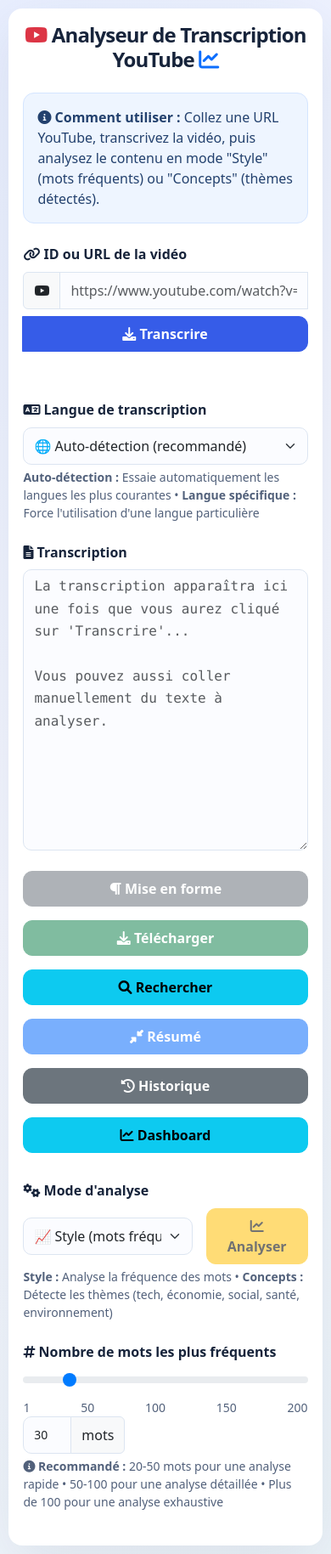
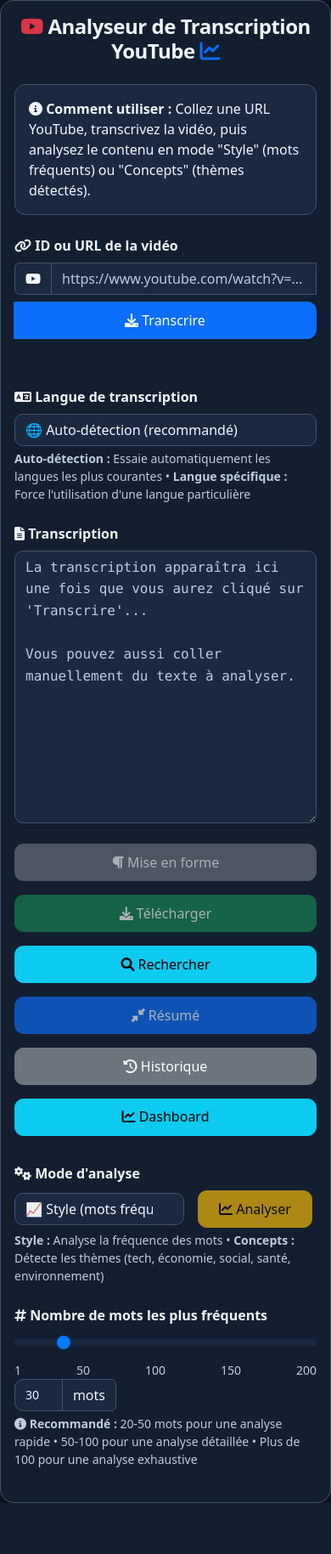
Before and after one commit to gotoo77/yt_transcript, a Flask app: page / in a window 390 px wide. Shown: the whole page at 85% size. After the commit the page ends 1769 px from the top, so only its background shows below. Run offline with Flask 3, Linux system fonts and the light colour scheme; parts of the project's set-up code (start-up, migrations or seed data) failed here and were passed over.

Commit message:
style: shared dark-first responsive workspace tokens

```diff
--- a/src/yt_transcript/static/modern.css
+++ b/src/yt_transcript/static/modern.css
@@ -1,34 +1,75 @@
-/* UI lifting: presentation-only layer; preserve existing element IDs and JS contracts. */
-:root { color-scheme: light; --ui-ink:#17243b; --ui-muted:#52617b; --ui-line:#dce5f1; --ui-accent:#365ce8; --ui-surface:#fff; }
-body { padding:clamp(1rem,3vw,3rem); background:linear-gradient(135deg,#e9efff 0%,#f5f7ff 48%,#edf4f9 100%); color:var(--ui-ink); font-family:system-ui,-apple-system,"Segoe UI",sans-serif; }
-body > .container { max-width:1160px; padding:clamp(1.25rem,3vw,3rem); border:1px solid rgba(255,255,255,.9); border-radius:24px; box-shadow:0 20px 70px rgba(27,47,92,.10); }
-h1 { font-size:clamp(1.6rem,2.7vw,2.35rem); font-weight:750; letter-spacing:-.035em; line-height:1.2; }
-h5 { font-weight:700; }
-.form-label { color:var(--ui-ink); font-weight:650; margin-bottom:.55rem; }
-.form-control,.form-select,.input-group-text { border-color:var(--ui-line); }
-.form-control,.form-select { min-height:44px; background-color:#fbfcff; }
-.form-control:focus,.form-select:focus,.form-range:focus-visible { border-color:var(--ui-accent); box-shadow:0 0 0 .2rem rgba(54,92,232,.14); }
-textarea#transcript-textarea { min-height:260px; font-family:ui-monospace,SFMono-Regular,Consolas,monospace; line-height:1.65; resize:vertical; }
-.btn { min-height:42px; font-weight:600; border-radius:11px; }
-.btn:focus-visible,a:focus-visible { outline:3px solid #365ce8; outline-offset:3px; }
-.btn-primary { background:#365ce8; border-color:#365ce8; }
-.btn-primary:hover { background:#2548c4; border-color:#2548c4; }
-.btn:disabled { opacity:.55; cursor:not-allowed; }
-.alert-info { background:#eef5ff; border-color:#d4e5ff; color:#23416e; border-radius:13px; }
-.text-muted,.form-text { color:var(--ui-muted) !important; }
-#analysis-results,.summary-box,.stats-card,.card { border:1px solid var(--ui-line); border-radius:15px; box-shadow:0 3px 18px rgba(31,55,101,.035); }
-#analysis-results { background:#f7f9fe; overflow-wrap:anywhere; }
-.chart-container { height:clamp(250px,32vw,380px); }
-.search-box { border-radius:12px; border:1px solid var(--ui-line); box-shadow:0 10px 26px rgba(27,47,92,.09); }
-@media (max-width:768px) {
- body { padding:.65rem; }
- body > .container { padding:1rem; border-radius:16px; }
+/* Workspace v2: Bootstrap-compatible theme tokens; dark is the default. */
+:root,[data-bs-theme="dark"] {
+ color-scheme:dark; --ui-bg:#0a101c; --ui-surface:#131e30; --ui-panel:#1b2940;
+ --ui-ink:#f2f6ff; --ui-muted:#bdcce2; --ui-line:#40536f;
+ --ui-accent:#a1baff; --ui-link:#a9c4ff; --ui-focus:#ffda77;
+ --bs-body-bg:var(--ui-bg); --bs-body-color:var(--ui-ink);
+ --bs-secondary-color:var(--ui-muted); --bs-border-color:var(--ui-line);
+ --bs-tertiary-bg:var(--ui-panel); --bs-secondary-bg:var(--ui-panel);
+}
+[data-bs-theme="light"] {
+ color-scheme:light; --ui-bg:#edf2fb; --ui-surface:#fff; --ui-panel:#f5f8ff;
+ --ui-ink:#17243b; --ui-muted:#42536e; --ui-line:#b5c5da;
+ --ui-accent:#234abf; --ui-link:#1646b7; --ui-focus:#795000;
+ --bs-body-bg:var(--ui-bg); --bs-body-color:var(--ui-ink);
+ --bs-secondary-color:var(--ui-muted); --bs-border-color:var(--ui-line);
+ --bs-tertiary-bg:var(--ui-panel); --bs-secondary-bg:var(--ui-panel);
+}
+html { scroll-padding-top:1rem; }
+body { background:var(--ui-bg); color:var(--ui-ink); font-family:system-ui,-apple-system,"Segoe UI",sans-serif; padding:0; min-height:100vh; }
+a,.nav-link { color:var(--ui-link); }
+a:hover,.nav-link:hover { color:var(--ui-ink); }
+.skip-link { position:absolute; top:-100px; left:1rem; background:var(--ui-surface); color:var(--ui-ink); z-index:2000; padding:.7rem 1rem; border-radius:.5rem; }
+.skip-link:focus { top:.5rem; }
+.workspace { display:grid; grid-template-columns:minmax(205px,245px) minmax(0,1fr); min-height:100vh; }
+.workspace-sidebar { padding:1.4rem 1rem; background:var(--ui-surface); border-right:1px solid var(--ui-line); }
+.workspace-sidebar .brand { font-weight:800; font-size:1.1rem; color:var(--ui-ink); text-decoration:none; display:block; margin-bottom:1.6rem; }
+.workspace-nav { display:grid; gap:.35rem; }
+.workspace-nav a { display:block; border-radius:.7rem; padding:.7rem .8rem; text-decoration:none; font-weight:650; }
+.workspace-nav a[aria-current="page"] { color:var(--ui-ink); background:var(--ui-panel); border:1px solid var(--ui-line); }
+.workspace-main { min-width:0; padding:clamp(1rem,2.6vw,2.5rem); }
+.workspace-topbar { display:flex; justify-content:space-between; align-items:center; gap:1rem; margin-bottom:1.5rem; }
+.workspace-topbar p { margin:0; color:var(--ui-muted); }
+.theme-toggle { border:1px solid var(--ui-line); color:var(--ui-ink); background:var(--ui-surface); border-radius:.75rem; padding:.65rem 1rem; min-height:44px; white-space:nowrap; }
+body > .container, .workspace-main > .container { max-width:none; width:100%; padding:clamp(1rem,2vw,2rem); margin:0; background:var(--ui-surface); color:var(--ui-ink); border:1px solid var(--ui-line); border-radius:1rem; box-shadow:none; }
+h1 { font-size:clamp(1.45rem,2.5vw,2.25rem); font-weight:750; letter-spacing:-.02em; }
+.form-label { color:var(--ui-ink); font-weight:650; }
+.form-control,.form-select,.input-group-text { color:var(--ui-ink); background:var(--ui-panel); border:1px solid var(--ui-line); }
+.form-control:focus,.form-select:focus { background:var(--ui-panel); color:var(--ui-ink); border-color:var(--ui-accent); box-shadow:0 0 0 .2rem color-mix(in srgb,var(--ui-accent) 25%,transparent); }
+.form-control::placeholder { color:var(--ui-muted); opacity:1; }
+.form-text,.text-muted { color:var(--ui-muted) !important; }
+textarea#transcript-textarea { min-height:280px; line-height:1.6; font-family:ui-monospace,Consolas,monospace; resize:vertical; }
+.btn { min-height:44px; border-radius:.65rem; }
+:where(a,button,input,select,textarea,[tabindex]):focus-visible { outline:3px solid var(--ui-focus) !important; outline-offset:3px; }
+.alert-info,.summary-box,.stats-card,.card,#analysis-results,.search-box,.insight-card,.kpi-card,.chart-container { background:var(--ui-panel) !important; color:var(--ui-ink) !important; border:1px solid var(--ui-line) !important; border-radius:.8rem; box-shadow:none; }
+.card-header,.navbar,.period-selector,.dashboard-header { background:var(--ui-surface) !important; color:var(--ui-ink) !important; border-color:var(--ui-line); }
+.card-header.bg-info,.card-header.bg-primary,.card-header.bg-warning,.card-header.bg-secondary { color:var(--ui-ink) !important; }
+.bg-light,.alert-light,.stats-card,.summary-box { background:var(--ui-panel) !important; color:var(--ui-ink) !important; }
+#analysis-results { white-space:pre-wrap; overflow-wrap:anywhere; }
+.chart-container { position:relative; min-height:260px; }
+.kpi-value,.kpi-label,.kpi-description,.chart-title,.insight-title,.period-btn,.auto-refresh { color:var(--ui-ink) !important; }
+.period-btn.active { background:var(--ui-accent) !important; color:var(--ui-bg) !important; }
+.auto-refresh { position:static; margin:1rem auto; width:max-content; max-width:calc(100% - 2rem); background:var(--ui-panel); border:1px solid var(--ui-line); }
+.main-container { background:var(--ui-surface) !important; color:var(--ui-ink); box-shadow:none; border:1px solid var(--ui-line); margin:0; max-width:none; }
+.navbar { box-shadow:none; }
+#word-cloud .word { color:var(--ui-ink); }
+@media(max-width:850px) {
+ .workspace { grid-template-columns:minmax(0,1fr); }
+ .workspace-sidebar { border-right:0; border-bottom:1px solid var(--ui-line); padding:.9rem 1rem; }
+ .workspace-sidebar .brand { margin-bottom:.5rem; }
+ .workspace-nav { display:flex; flex-wrap:wrap; }
+ .workspace-main { padding:1rem; }
+ .workspace-topbar { flex-wrap:wrap; }
  .input-group:has(#video-id) { flex-wrap:wrap; }
- #video-id { flex:1 1 calc(100% - 44px); min-width:0; }
+ #video-id { min-width:0; flex:1 1 calc(100% - 48px); }
  #transcribe-btn { flex:1 0 100%; margin-top:.5rem; }
- #transcript-textarea { min-height:220px; }
- .chart-container { height:260px; }
+ .insights-grid { grid-template-columns:minmax(0,1fr); }
 }
-@media (prefers-reduced-motion:reduce) {
+@media(max-width:480px) {
+ .workspace-main { padding:.5rem; }
+ .workspace-main > .container { padding:.8rem; }
+ .chart-container { min-height:220px; }
+}
+@media(prefers-reduced-motion:reduce) {
  *,*::before,*::after { animation-duration:.01ms !important; transition-duration:.01ms !important; scroll-behavior:auto !important; }
 }
```
